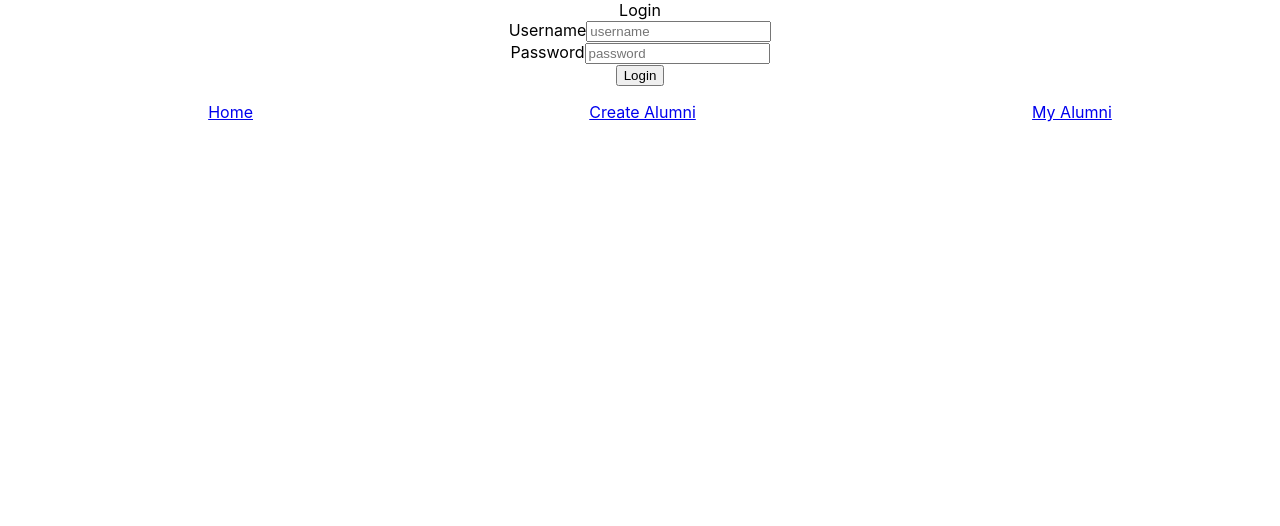
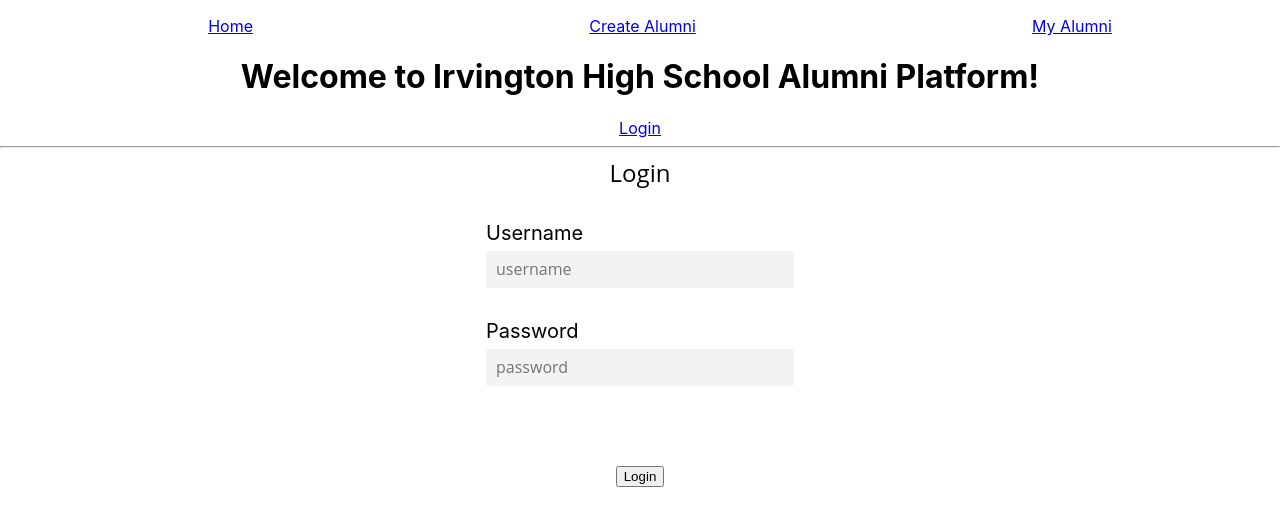
Before and after one commit to ssiarules/alumni-client-2, a React (Create React App) app in the folder alumni-client/: page /login in a window 1280 px wide. Shown: the top 526 px of the page. Built offline with nearby package versions, Linux system fonts and the light colour scheme; no server answers.

Commit message:
nested routes added login to home component to be rendered in the DOM

```diff
--- a/alumni-client/src/App.js
+++ b/alumni-client/src/App.js
@@ -10,11 +10,8 @@
 import AlumniList from './containers/AlumniList';
 import { connect } from 'react-redux';
 import { getAlumni } from './redux/actions/alumni';
-import { Login } from './components/login/index';
+import {Login } from './components/login/index';
 import USCAlumni from './components/uscAlumni';
-
-
-
 
 class App extends React.Component {
 
@@ -24,19 +21,20 @@
   render() {
     return (
       <div className="App" >
-        <Login />
+
         <Router>
           <Navbar />
           <Switch>
-            <Route exact path="/" component={ Home } />
+
             <Route exact path="/alumni" component={ AlumniList } />
             <Route path="/alumni/new" component={ NewAlumniForm } />
-            <Route path="/alumni/usc" component={ USCAlumni } />
-
+           { /* <Route path="/alumni/usc" component={ USCAlumni } /> */}
             <Route exact path="/alumni/:id/edit" component={ EditAlumni } />
             <Route path="/alumni/:id" component={ AlumniShow } />
+            <Route path="/" component={ Home } />
 
           </Switch>
+       { /*  <Login /> */}
         </Router>
       </div >
     );
--- a/alumni-client/src/components/Home.js
+++ b/alumni-client/src/components/Home.js
@@ -1,11 +1,28 @@
 import React from 'react'
-
-const Home = () => <h1>Irvington High School Alumni Platform</h1>
+import { NavLink, Link } from 'react-router-dom'
+import {Login } from '../components/login/index';
+import { BrowserRouter as Router,Route,Switch } from 'react-router-dom';
 
 
+function Home() {
+
+    const URL = "/login"
+    return (
+        <div>
+            <h1> Welcome to Irvington High School Alumni Platform!</h1>
+
+           <Link to={URL}> Login </Link>
 
 
+         <hr />
+        <Switch>
+             <Route path={'/login'} > < Login /> </Route>
+         </Switch>
+        </div>
 
-
+    )
+}
 
 export default Home;
+
+/* const Home  = () => <h1> Welcome to Irvington High School Alumni Platform!</h1> */
--- a/alumni-client/src/components/Navbar.js
+++ b/alumni-client/src/components/Navbar.js
@@ -1,5 +1,5 @@
 import React from 'react'
-import { Link } from 'react-router-dom'
+import { NavLink } from 'react-router-dom'
 import styled from 'styled-components';
 
 const StyledNav = styled.nav`
@@ -20,9 +20,9 @@
     <StyledNav>
         <nav>
             <ul>
-                <li><Link to="/">Home</Link></li>
-                <li><Link to="/alumni/new">Create Alumni</Link></li>
-                <li><Link to="/alumni">My Alumni</Link></li>
+                <li><NavLink to="/">Home</NavLink></li>
+                <li><NavLink to="/alumni/new">Create Alumni</NavLink></li>
+                <li><NavLink to="/alumni">My Alumni</NavLink></li>
             </ul>
         </nav>
     </StyledNav>
--- a/alumni-client/src/components/login/index.jsx
+++ b/alumni-client/src/components/login/index.jsx
@@ -1,2 +1,4 @@
+import "./styles.scss";
+
 export { Login } from "./login";
 export { Register } from "./register";
--- a/alumni-client/src/components/login/login.jsx
+++ b/alumni-client/src/components/login/login.jsx
@@ -1,18 +1,15 @@
 import React from "react";
 
 
-export class Login extends React.Component {
-    constructor (props) {
-        super(props);
-    }
+ export class Login extends React.Component {
+
 
     render() {
         return (
             <div className="base-container">
-                <div className="header">Login</div>
                 <div className="content">
                     <div className="image">
-
+                        <div className="header">Login</div>
                     </div>
                     <div className="form">
                         <div className="form-group">
--- a/alumni-client/src/components/login/styles.scss
+++ b/alumni-client/src/components/login/styles.scss
@@ -0,0 +1,67 @@
+.base-container {
+  width: 100%;
+  display: flex;
+  flex-direction: column;
+  align-items: center;
+
+  .header {
+    font-size: 24px;
+    font-family: "Open Sans", sans-serif;
+  }
+
+  .content {
+    display: flex;
+    flex-direction: column;
+
+    .image {
+      width: 21em;
+      img {
+        width: 100%;
+        height: 100%;
+      }
+    }
+
+    .form {
+      margin-top: 2em;
+      display: flex;
+      flex-direction: column;
+      align-items: center;
+
+      .form-group {
+        display: flex;
+        flex-direction: column;
+        align-items: flex-start;
+        width: fit-content;
+        label {
+          font-size: 20px;
+        }
+        input {
+          margin-top: 6px;
+          min-width: 18em;
+          height: 37px;
+          padding: 0px 10px;
+          font-size: 16px;
+          font-family: "Open Sans", sans-serif;
+          background-color: #f3f3f3;
+          border: 0;
+          border-radius: 4px;
+          margin-bottom: 31px;
+          transition: all 250ms ease-in-out;
+          &:hover {
+            //background-color: #ffffff;
+            //box-shadow: 0px 0px 14px 0.3px #0e81ce96;
+          }
+
+          &:focus {
+            outline: none;
+            box-shadow: 0px 0px 12px 0.8px #3474dbb2;
+          }
+        }
+      }
+    }
+  }
+
+  .footer {
+    margin-top: 3em;
+  }
+}
--- a/alumni-client/src/components/uscAlumni.js
+++ b/alumni-client/src/components/uscAlumni.js
@@ -7,6 +7,9 @@
         return (
             <>
                 <h1> USC Alumni </h1>
+                { this.students.filter(students => (students
+
+                )) };
             </>
         )
     }
--- a/alumni-client/src/containers/AlumniList.js
+++ b/alumni-client/src/containers/AlumniList.js
@@ -15,8 +15,6 @@
     handleClick = () => {
         this.setState({ count: this.state.count + 1 })
     }
-
-
 
 
     render() {
@@ -46,7 +44,6 @@
 
 }
 
-
 const mapStateToProps = (state) => {
     return {
         alumni: state
```
